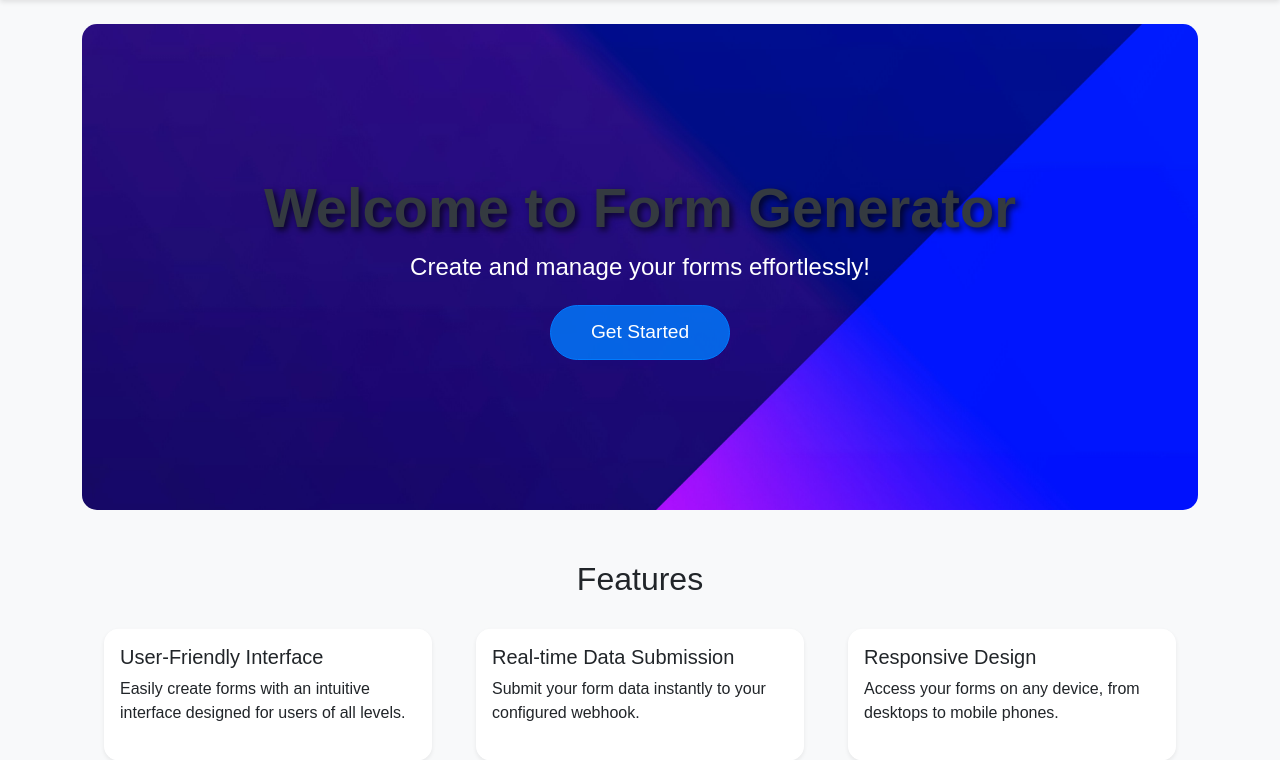
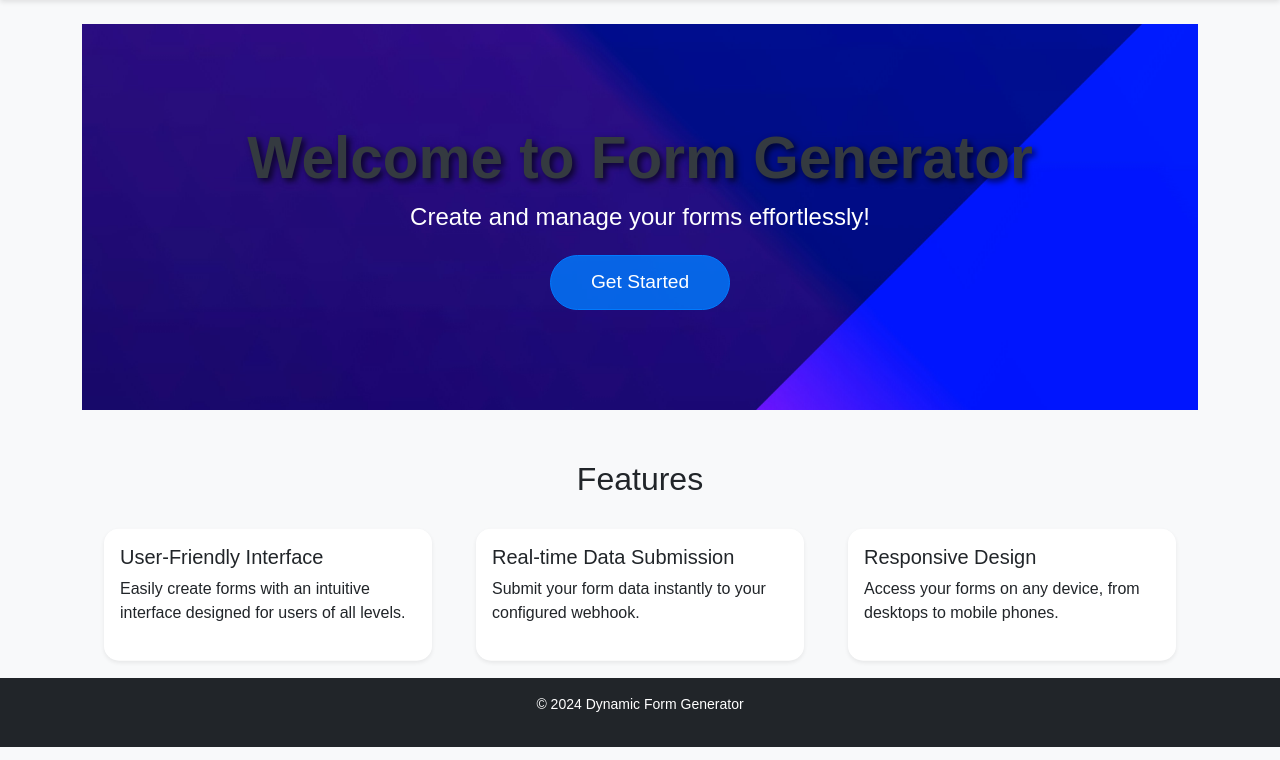
Before and after one commit to raz-time2connect/firstproject, a Flask app: page / in a window 1280 px wide. Shown: the part 118-878 px from the top of the page. Run offline with Flask 3, Linux system fonts and the light colour scheme.

Commit message:
end day 2

```diff
--- a/templates/home.html
+++ b/templates/home.html
@@ -51,22 +51,35 @@
 }
 
 .hero {
-    border-radius: 15px; /* Adjust the value for the desired roundness */
-    max-width: 100%; /* Ensures the image is responsive */
-    height: auto; /* Maintain aspect ratio */
-    animation: moveBackground 10s linear infinite; /* Background animation */
-
-}
-/* Adding animation to the text */
-.hero h1 {
-    animation: fadeInDown 1s ease-out forwards; /* Text animation */
-    animation-delay: 1s; /* Delay for text to appear after background */
+    position: relative;
+    overflow: hidden; /* Prevents overflow of child elements */
+    background: url('{{ url_for("static", filename="codioful.jpg") }}') no-repeat center center;
+    background-size: cover;
+    color: white;
+    padding: 100px 0;
+    text-align: center;
+    opacity: 0; /* Initially hidden */
+    transition: opacity 1s ease-in-out; /* Smooth transition for opacity */
 }
 
-.hero p {
-    animation: fadeInUp 1s ease-out forwards; /* Paragraph animation */
-    animation-delay: 1.5s; /* Delay for text to appear after background */
+/* After page load, we will set opacity to 1 using JavaScript */
+.hero.loaded {
+    opacity: 1; /* Fade in effect */
 }
+
+.hero h1, .hero p {
+    transform: translateY(30px); /* Start from below */
+    opacity: 0; /* Initially hidden */
+    transition: transform 0.5s ease-in-out, opacity 0.5s ease-in-out; /* Smooth transition for text */
+}
+
+/* When loaded, move text into view */
+.hero.loaded h1,
+.hero.loaded p {
+    transform: translateY(0); /* Move to normal position */
+    opacity: 1; /* Fade in effect */
+}
+
 
     /* Features Section Styles */
     .features {
@@ -164,6 +177,12 @@
         </div>
     </div>
 </div>
+<script>
+    document.addEventListener('DOMContentLoaded', function() {
+        const heroSection = document.querySelector('.hero');
+        heroSection.classList.add('loaded'); // Add the class after the content is fully loaded
+    });
+</script>
 
 <script src="https://cdn.jsdelivr.net/npm/bootstrap@5.3.0-alpha3/dist/js/bootstrap.bundle.min.js"></script>
 {% endblock %}
```
